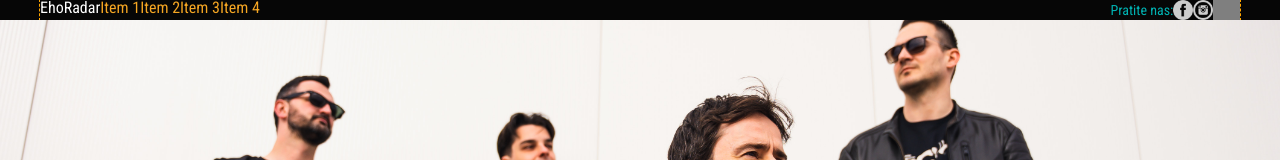
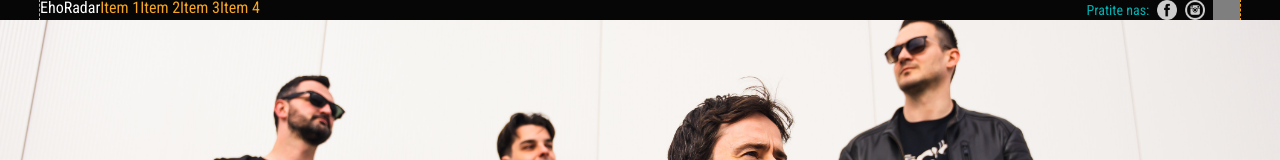
Before and after one commit to stakic-igor/ehoradar, a React (Create React App) app: page / in a window 1280 px wide. Shown: the top 160 px of the page. Built offline with nearby package versions, Linux system fonts and the light colour scheme; grey boxes are pictures that could not be loaded.

Commit message:
code refactor for header social images

```diff
--- a/src/scss/layout/_header-social-network.scss
+++ b/src/scss/layout/_header-social-network.scss
@@ -10,9 +10,8 @@
 .header-social-networks {
 	line-height: 0;
 	&__link {
-		margin: 0 auto;
+		margin-left: 8px;
 		opacity: 0.8;
-		display: inline-block;
 		transition: all 280ms ease-in;
 		& > img {
 			height: 20px;
```
